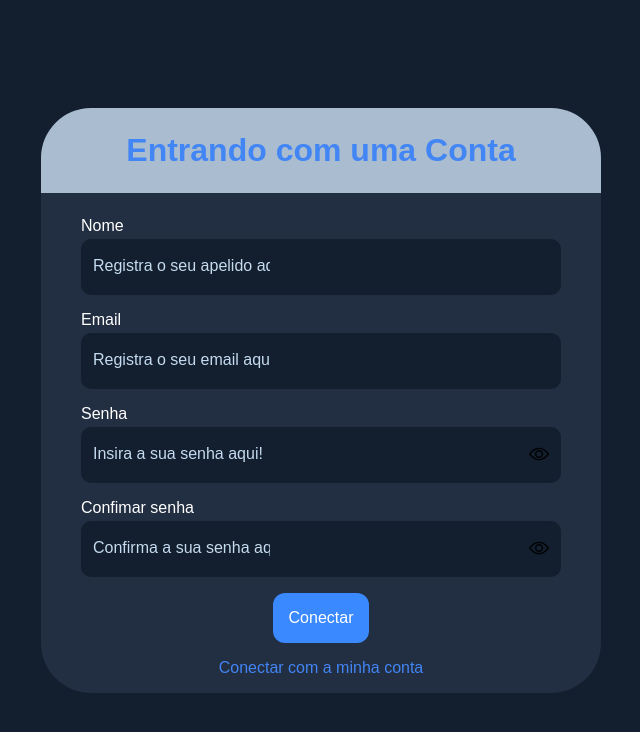
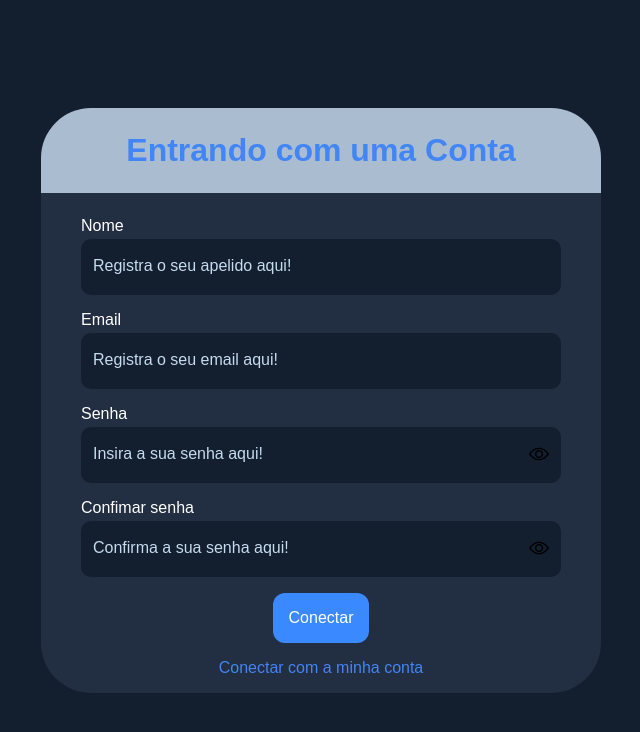
Before and after one commit to AdrielKlem/chatroom, a React (Vite) app: page /register in a window 1280 px wide. Shown: the top 732 px of the page, without its empty margins (319-959 px from the left). Built offline with nearby package versions, Linux system fonts and the light colour scheme.

Commit message:
fixed input

```diff
--- a/src/components/Input/styles.ts
+++ b/src/components/Input/styles.ts
@@ -11,7 +11,6 @@ export const Container = styled.div`
 
 export const InputWrapper = styled.div`
   height: 5.6rem;
-  width: 100%;
   padding: 0 1.2rem;
 
   display: flex;
@@ -23,6 +22,7 @@ export const InputWrapper = styled.div`
 `
 
 export const InputElement = styled.input`
+  width: 100%;
 
   color: ${({ theme }) => theme.colors.whiteColor};
   background-color: transparent;
```
